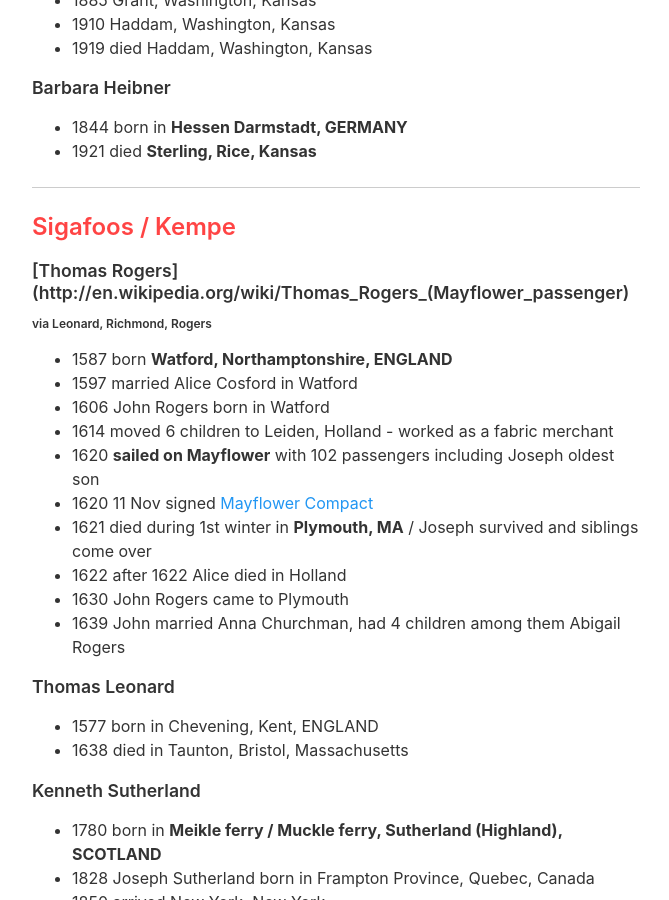
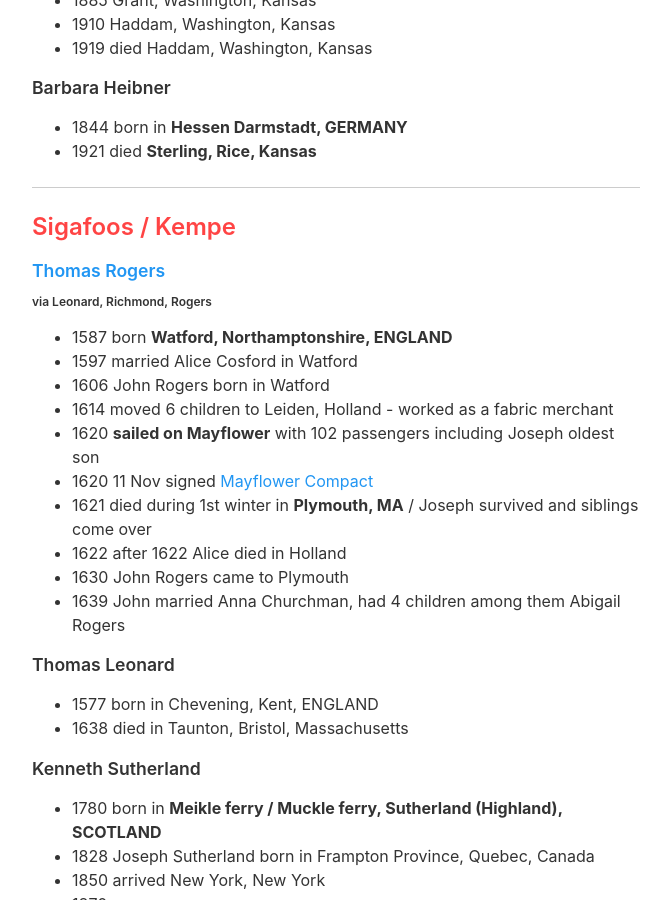
Before and after one commit to BrianSigafoos/briansigafoos.github.io, a Jekyll site: the page built from _posts/2013-01-01-family-tree-arrival-in-america.md, in a window 1280 px wide and 900 px high, scrolled down 2041 px. Shown: the whole window, without its empty margins (304-973 px from the left). Built offline with Jekyll 4.4.1, drawn with Linux system fonts in a browser that asks for light colours; comment, search, counter and statistics services are not loaded; some of the changed lines change nothing that is shown.

Commit message:
fix typo

```diff
--- a/_posts/2013-01-01-family-tree-arrival-in-america.md
+++ b/_posts/2013-01-01-family-tree-arrival-in-america.md
@@ -57,14 +57,14 @@ View this as a [large map](http://mapsengine.google.com/map/u/0/embed?mid=z2e_QH
 
 ## Sigafoos / Kempe
 
-#### [Thomas Rogers](http://en.wikipedia.org/wiki/Thomas_Rogers_(Mayflower_passenger)
+#### [Thomas Rogers](https://en.wikipedia.org/wiki/Thomas_Rogers_(Mayflower_passenger))
 ###### via Leonard, Richmond, Rogers
 - 1587 born **Watford, Northamptonshire, ENGLAND**
 - 1597 married Alice Cosford in Watford
 - 1606 John Rogers born in Watford
 - 1614 moved 6 children to Leiden, Holland - worked as a fabric merchant
 - 1620 **sailed on Mayflower** with 102 passengers including Joseph oldest son
-- 1620 11 Nov signed [Mayflower Compact](http://en.wikipedia.org/wiki/Mayflower_Compact)
+- 1620 11 Nov signed [Mayflower Compact](https://en.wikipedia.org/wiki/Mayflower_Compact)
 - 1621 died during 1st winter in **Plymouth, MA** /  Joseph survived and siblings come over
 - 1622 after 1622 Alice died in Holland
 - 1630 John Rogers came to Plymouth
```
